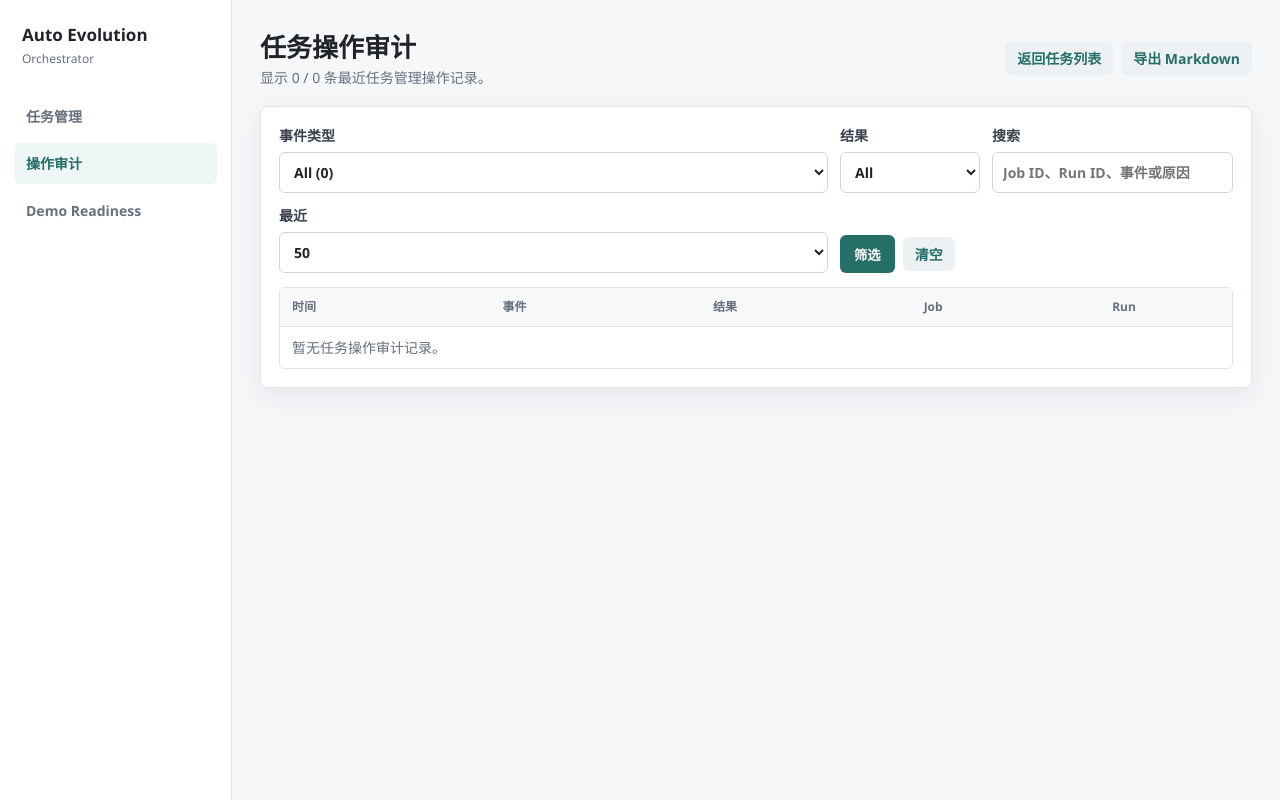
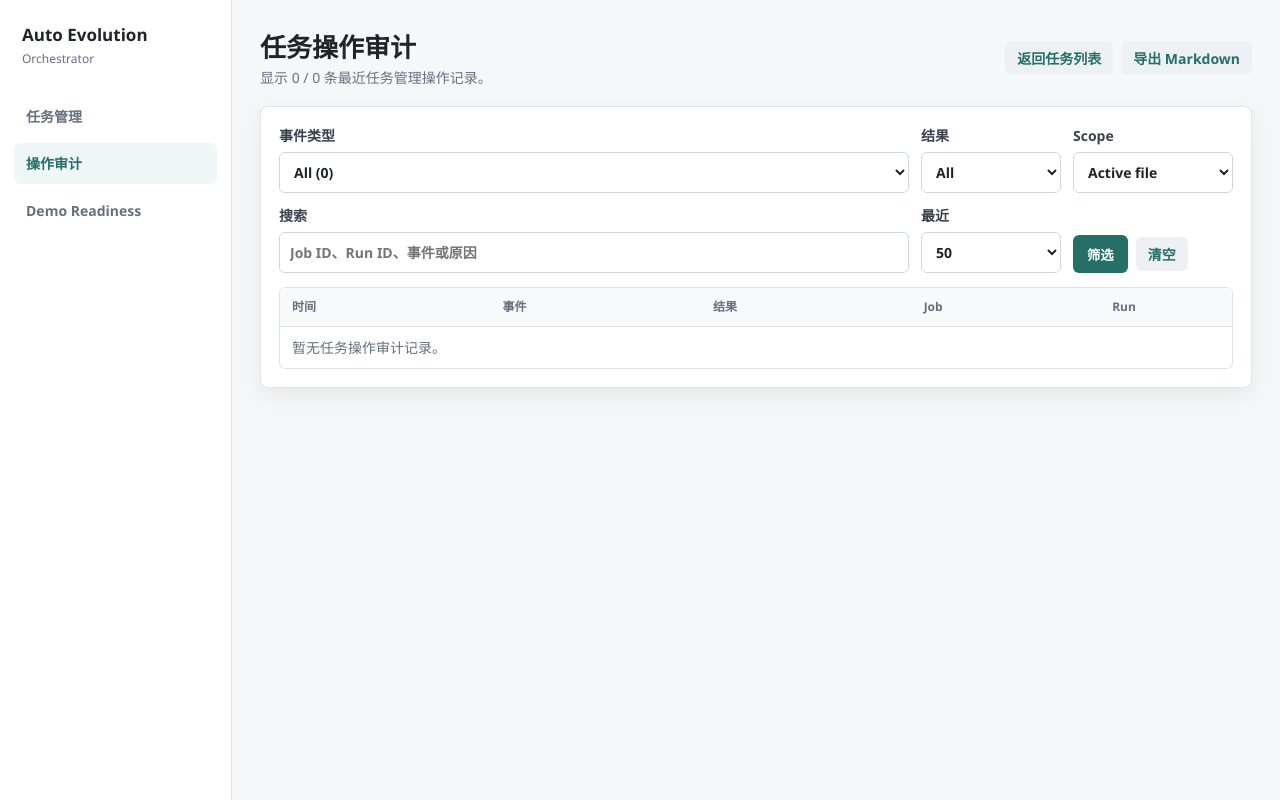
Before and after one commit to onlycaizhongwen/evoloop, a FastAPI app: page /tasks/audit in a window 1280 px wide. Run offline with FastAPI, Linux system fonts and the light colour scheme.

Commit message:
Find rotated Web audit evidence on demand
Constraint: existing audit page semantics read only the active audit file by default.  Rejected: include archives by default | it would change counts and filtering behavior for current operators and tests.  Confidence: high  Scope-risk: narrow  Directive: keep archive expansion opt-in with scope=all unless product requirements say otherwise.  Tested: python -m py_compile orchestrator/infrastructure/persistence/web_job_audit_log.py orchestrator/interfaces/web/main.py; python -m pytest -q tests/test_web_job_audit_log.py tests/test_web_ui.py -k audit; python -m pytest -q tests/test_web_ui.py tests/test_web_job_audit_log.py; python -m pytest -q; git diff --check  Not-tested: very large audit archive performance

```diff
--- a/orchestrator/interfaces/web/main.py
+++ b/orchestrator/interfaces/web/main.py
@@ -372,13 +372,20 @@ def task_manager(
 
 
 @app.get("/tasks/audit.md")
-def task_manager_audit_markdown(event_type: str = "all", outcome: str = "all", q: str = "", limit: int = 50):
-    records, _total, _event_types, _active_event_type, _active_outcome, _query, active_filters = (
+def task_manager_audit_markdown(
+    event_type: str = "all",
+    outcome: str = "all",
+    q: str = "",
+    limit: int = 50,
+    scope: str = "active",
+):
+    records, _total, _event_types, _active_event_type, _active_outcome, _query, _active_scope, active_filters = (
         _filtered_task_manager_audit_records(
             event_type,
             outcome,
             q,
             limit,
+            scope,
         )
     )
     return PlainTextResponse(
@@ -395,6 +402,7 @@ def task_manager_audit_page(
     outcome: str = "all",
     q: str = "",
     limit: int = 50,
+    scope: str = "active",
 ):
     outcome_options = [
         {"value": "all", "label": "All"},
@@ -409,16 +417,24 @@ def task_manager_audit_page(
         active_event_type,
         active_outcome,
         query,
+        active_scope,
         active_filters,
     ) = _filtered_task_manager_audit_records(
         event_type,
         outcome,
         q,
         limit,
+        scope,
         outcome_options=outcome_options,
     )
     active_limit = _normalize_task_manager_audit_limit(limit)
-    audit_markdown_url = _task_manager_audit_markdown_url(active_event_type, active_outcome, query, active_limit)
+    audit_markdown_url = _task_manager_audit_markdown_url(
+        active_event_type,
+        active_outcome,
+        query,
+        active_limit,
+        active_scope,
+    )
     return TEMPLATES.TemplateResponse(
         request,
         "task_audit.html",
@@ -429,7 +445,12 @@ def task_manager_audit_page(
             "event_types": event_types,
             "active_event_type": active_event_type,
             "active_outcome": active_outcome,
+            "active_scope": active_scope,
             "outcome_options": outcome_options,
+            "scope_options": [
+                {"value": "active", "label": "Active file"},
+                {"value": "all", "label": "Active + archives"},
+            ],
             "active_filters": active_filters,
             "audit_markdown_url": audit_markdown_url,
             "query": query,
@@ -2392,10 +2413,15 @@ def _filtered_task_manager_audit_records(
     outcome: str,
     query: str,
     limit: int,
+    scope: str = "active",
     outcome_options: list[dict[str, str]] | None = None,
-) -> tuple[list[dict[str, Any]], int, list[str], str, str, str, list[str]]:
+) -> tuple[list[dict[str, Any]], int, list[str], str, str, str, str, list[str]]:
     active_limit = _normalize_task_manager_audit_limit(limit)
-    records = WebJobAuditLog(WEB_JOB_AUDIT_PATH).list_recent(limit=active_limit)
+    active_scope = _normalize_task_manager_audit_scope(scope)
+    records = WebJobAuditLog(WEB_JOB_AUDIT_PATH).list_recent(
+        limit=active_limit,
+        include_archives=active_scope == "all",
+    )
     event_types = _task_manager_audit_event_types(records)
     active_event_type = event_type if event_type == "all" or event_type in event_types else "all"
     active_outcome = outcome if outcome in {"all", "skipped", "failed", "clean"} else "all"
@@ -2415,11 +2441,21 @@ def _filtered_task_manager_audit_records(
         active_outcome,
         active_outcome_label,
         active_query,
-    )
-    return filtered_records, len(records), event_types, active_event_type, active_outcome, active_query, active_filters
-
-
-def _task_manager_audit_markdown_url(event_type: str, outcome: str, query: str, limit: int) -> str:
+        active_scope,
+    )
+    return (
+        filtered_records,
+        len(records),
+        event_types,
+        active_event_type,
+        active_outcome,
+        active_query,
+        active_scope,
+        active_filters,
+    )
+
+
+def _task_manager_audit_markdown_url(event_type: str, outcome: str, query: str, limit: int, scope: str) -> str:
     params: dict[str, str | int] = {}
     if event_type != "all":
         params["event_type"] = event_type
@@ -2429,6 +2465,8 @@ def _task_manager_audit_markdown_url(event_type: str, outcome: str, query: str,
         params["q"] = query
     if limit != 50:
         params["limit"] = limit
+    if scope != "active":
+        params["scope"] = scope
     encoded = urlencode(params)
     return f"/tasks/audit.md?{encoded}" if encoded else "/tasks/audit.md"
 
@@ -2441,6 +2479,10 @@ def _normalize_task_manager_audit_limit(limit: int) -> int:
     if limit in {25, 50, 100, 200}:
         return limit
     return 50
+
+
+def _normalize_task_manager_audit_scope(scope: str) -> str:
+    return scope if scope in {"active", "all"} else "active"
 
 
 def _filter_task_manager_audit_records(records: list[dict[str, Any]], event_type: str) -> list[dict[str, Any]]:
@@ -2470,8 +2512,11 @@ def _task_manager_audit_active_filters(
     outcome: str,
     outcome_label: str,
     query: str,
+    scope: str,
 ) -> list[str]:
     filters: list[str] = []
+    if scope == "all":
+        filters.append("范围: Active + archives")
     if event_type != "all":
         filters.append(f"事件类型: {event_type}")
     if outcome != "all":
--- a/orchestrator/interfaces/web/templates/task_audit.html
+++ b/orchestrator/interfaces/web/templates/task_audit.html
@@ -46,6 +46,13 @@
             <select name="outcome">
               {% for option in outcome_options %}
               <option value="{{ option.value }}" {% if active_outcome == option.value %}selected{% endif %}>{{ option.label }}</option>
+              {% endfor %}
+            </select>
+          </label>
+          <label>Scope
+            <select name="scope">
+              {% for option in scope_options %}
+              <option value="{{ option.value }}" {% if active_scope == option.value %}selected{% endif %}>{{ option.label }}</option>
               {% endfor %}
             </select>
           </label>
```
Also changed, not shown: docs/codex/v1/plans/web-audit-archive-search.md (added, +24 -0 lines), docs/codex/v1/status.md (+7 -0 lines), docs/codex/v1/trace/web-audit-archive-search-trace.md (added, +25 -0 lines), orchestrator/infrastructure/persistence/web_job_audit_log.py (+15 -4 lines), tests/test_web_job_audit_log.py (+21 -0 lines), tests/test_web_ui.py (+53 -0 lines), .codex/plans/main/TASKS.md, .codex/plans/main/web-audit-archive-search/process.md (added).
